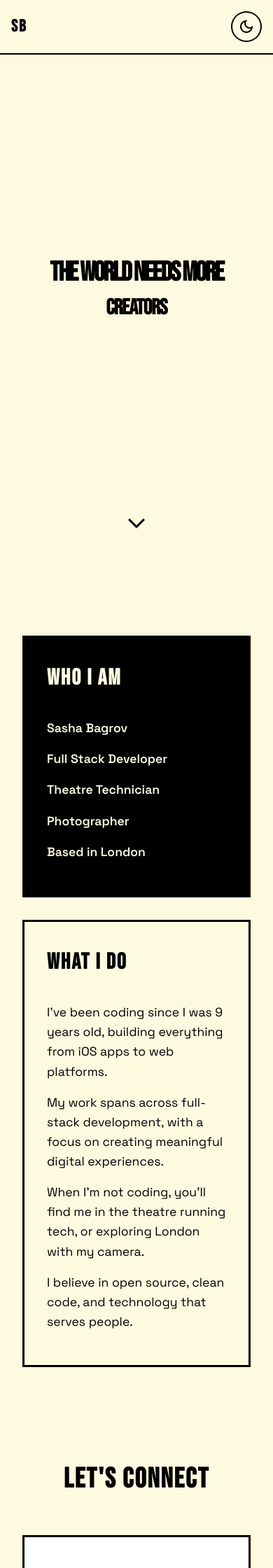
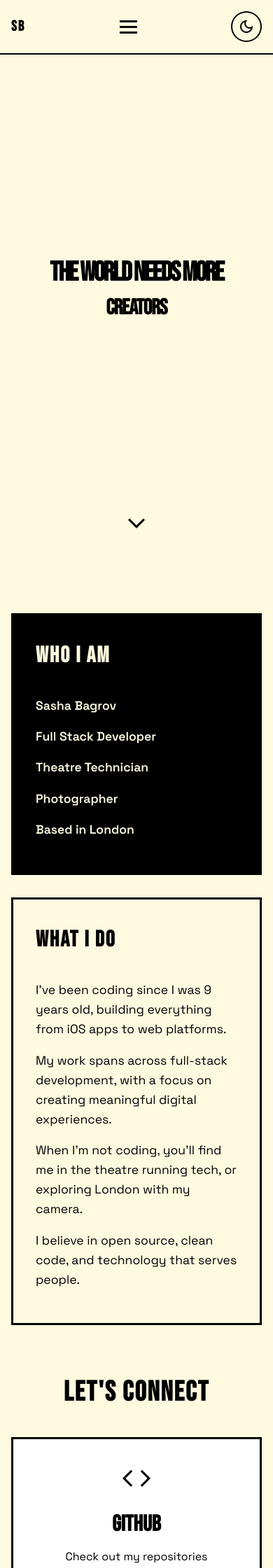
Before and after one commit to Fluffik3666/Portfolio, a Flask app: page / in a window 390 px wide. Shown: the top 2240 px of the page at 70% size. Run offline with Flask 3, Linux system fonts and the light colour scheme.

Commit message:
Fix mobile issues and reduce spacing
- Disabled custom scrolling on mobile/touch devices (desktop only now)
- Added hamburger menu for mobile navigation
- Mobile menu slides down from top with blur background
- Reduced padding/spacing throughout site for cleaner look
- Fixed navbar visibility on all screen sizes
- Mobile-friendly scroll behavior with native smooth scrolling
- Updated all pages with mobile menu button

```diff
--- a/src/static/css/index.css
+++ b/src/static/css/index.css
@@ -176,7 +176,7 @@ body {
     justify-content: center;
     align-items: center;
     position: relative;
-    padding: 2rem;
+    padding: 1rem;
 }
 
 .hero-content {
@@ -270,7 +270,7 @@ body {
 /* About Contrast Section */
 .about-contrast {
     min-height: 100vh;
-    padding: 4rem 2rem;
+    padding: 2rem 1rem;
     display: flex;
     align-items: center;
     justify-content: center;
@@ -281,12 +281,12 @@ body {
     width: 100%;
     display: grid;
     grid-template-columns: 1fr 1fr;
-    gap: 4rem;
+    gap: 2rem;
 }
 
 .about-left,
 .about-right {
-    padding: 3rem;
+    padding: 2rem;
     opacity: 0;
     transform: translateY(50px);
     transition: opacity 0.8s ease, transform 0.8s ease;
@@ -332,14 +332,14 @@ body {
 /* Contact Section */
 .contact-section {
     min-height: 50vh;
-    padding: 4rem 2rem;
+    padding: 2rem 1rem;
 }
 
 .contact-section h2 {
     font-family: 'Bebas Neue', sans-serif;
     font-size: clamp(2.5rem, 6vw, 5rem);
     text-align: center;
-    margin-bottom: 3rem;
+    margin-bottom: 2rem;
     text-transform: uppercase;
     letter-spacing: 2px;
 }
@@ -355,7 +355,7 @@ body {
 .contact-card {
     background: var(--card-bg);
     border: 3px solid var(--text-color);
-    padding: 3rem 2rem;
+    padding: 2rem 1.5rem;
     text-decoration: none;
     color: var(--text-color);
     display: flex;
@@ -395,13 +395,13 @@ body {
 
 /* Content Pages */
 .content-page {
-    padding-top: 8rem;
+    padding-top: 6rem;
     min-height: 100vh;
 }
 
 .page-hero {
     text-align: center;
-    padding: 4rem 2rem;
+    padding: 2rem 1rem;
 }
 
 .page-hero h1 {
@@ -542,9 +542,9 @@ body {
 /* Footer */
 footer {
     text-align: center;
-    padding: 3rem 2rem;
+    padding: 2rem 1rem;
     border-top: 2px solid var(--text-color);
-    margin-top: 4rem;
+    margin-top: 2rem;
 }
 
 footer p {
@@ -589,13 +589,83 @@ footer p {
     }
 }
 
-@media (max-width: 480px) {
-    .nav-links {
-        display: none;
+/* Mobile menu button */
+.mobile-menu-btn {
+    display: none;
+    flex-direction: column;
+    gap: 5px;
+    background: none;
+    border: none;
+    cursor: pointer;
+    padding: 0.5rem;
+}
+
+.mobile-menu-btn span {
+    width: 25px;
+    height: 3px;
+    background: var(--text-color);
+    transition: all 0.3s ease;
+}
+
+.mobile-menu-btn.active span:nth-child(1) {
+    transform: rotate(45deg) translate(7px, 7px);
+}
+
+.mobile-menu-btn.active span:nth-child(2) {
+    opacity: 0;
+}
+
+.mobile-menu-btn.active span:nth-child(3) {
+    transform: rotate(-45deg) translate(7px, -7px);
+}
+
+@media (max-width: 768px) {
+    .mobile-menu-btn {
+        display: flex;
     }
 
+    .nav-links {
+        position: fixed;
+        top: 70px;
+        left: 0;
+        right: 0;
+        background: var(--nav-blur);
+        backdrop-filter: blur(20px);
+        -webkit-backdrop-filter: blur(20px);
+        flex-direction: column;
+        padding: 1rem;
+        border-bottom: 2px solid var(--text-color);
+        gap: 0.5rem;
+        transform: translateY(-100%);
+        opacity: 0;
+        pointer-events: none;
+        transition: transform 0.3s ease, opacity 0.3s ease;
+    }
+
+    .nav-links.active {
+        transform: translateY(0);
+        opacity: 1;
+        pointer-events: all;
+    }
+
+    .nav-link {
+        padding: 1rem;
+        text-align: center;
+        border-bottom: 1px solid var(--text-color);
+    }
+
+    .nav-link:last-child {
+        border-bottom: none;
+    }
+}
+
+@media (max-width: 480px) {
     .nav-content {
-        justify-content: space-between;
+        padding: 1rem;
+    }
+
+    .nav-logo {
+        font-size: 1.3rem;
     }
 }
 
--- a/src/templates/index.html
+++ b/src/templates/index.html
@@ -15,6 +15,11 @@
     <nav class="main-nav" id="mainNav">
         <div class="nav-content">
             <div class="nav-logo">SB</div>
+            <button class="mobile-menu-btn" id="mobileMenuBtn" aria-label="Toggle menu">
+                <span></span>
+                <span></span>
+                <span></span>
+            </button>
             <div class="nav-links">
                 <a href="/" class="nav-link active">
                     <span>Home</span>
--- a/src/templates/photos.html
+++ b/src/templates/photos.html
@@ -16,6 +16,11 @@
     <nav class="main-nav visible" id="mainNav">
         <div class="nav-content">
             <div class="nav-logo">SB</div>
+            <button class="mobile-menu-btn" id="mobileMenuBtn" aria-label="Toggle menu">
+                <span></span>
+                <span></span>
+                <span></span>
+            </button>
             <div class="nav-links">
                 <a href="/" class="nav-link">
                     <span>Home</span>
--- a/src/templates/projects.html
+++ b/src/templates/projects.html
@@ -15,6 +15,11 @@
     <nav class="main-nav visible" id="mainNav">
         <div class="nav-content">
             <div class="nav-logo">SB</div>
+            <button class="mobile-menu-btn" id="mobileMenuBtn" aria-label="Toggle menu">
+                <span></span>
+                <span></span>
+                <span></span>
+            </button>
             <div class="nav-links">
                 <a href="/" class="nav-link">
                     <span>Home</span>
--- a/src/templates/skills.html
+++ b/src/templates/skills.html
@@ -15,6 +15,11 @@
     <nav class="main-nav visible" id="mainNav">
         <div class="nav-content">
             <div class="nav-logo">SB</div>
+            <button class="mobile-menu-btn" id="mobileMenuBtn" aria-label="Toggle menu">
+                <span></span>
+                <span></span>
+                <span></span>
+            </button>
             <div class="nav-links">
                 <a href="/" class="nav-link">
                     <span>Home</span>
```
Also changed, not shown: src/static/js/index.js (+41 -21 lines).
